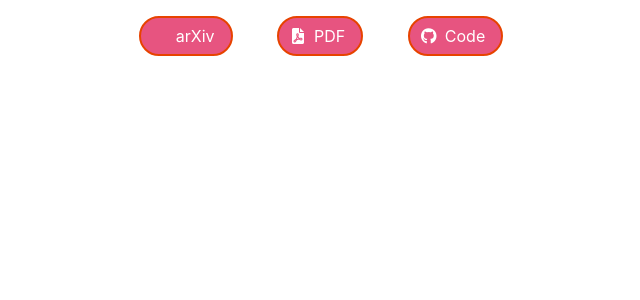
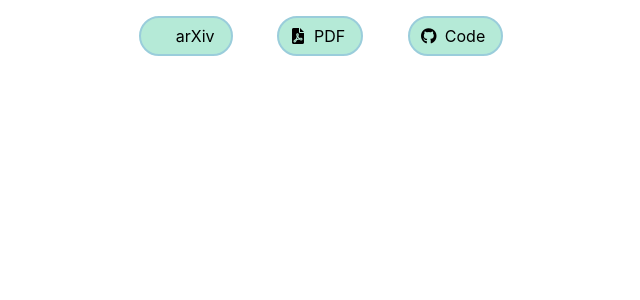
Before and after one commit to suyamat/suyamat.github.io, a Jekyll site: the page proj_elements/button.html, which Jekyll copies as it is, in a window 1280 px wide. Shown: the top 300 px of the page, without its empty margins (319-959 px from the left). Built offline with Jekyll 4.4.1, drawn with Linux system fonts in a browser that asks for light colours; a style sheet for code colours, icons or effects is not loaded.

Commit message:
Modify the color of button

```diff
--- a/proj_elements/button.html
+++ b/proj_elements/button.html
@@ -16,11 +16,11 @@
     :root {
       /* ボタン用 */
       --btn-border-radius: 20px;
-      --btn-border-color: #e74300;
-      --btn-bg-color: #e75480;
-      --btn-text-color: #fff;
+      --btn-border-color: #9ACDDB;
+      --btn-bg-color: #B5EAD7;
+      --btn-text-color: #000;
       --btn-hover-bg-color: rgba(74,144,226,0.1);
-      --btn-hover-border-color: #e74300;
+      --btn-hover-border-color: #9ACDDB;
 
     }
 
```
